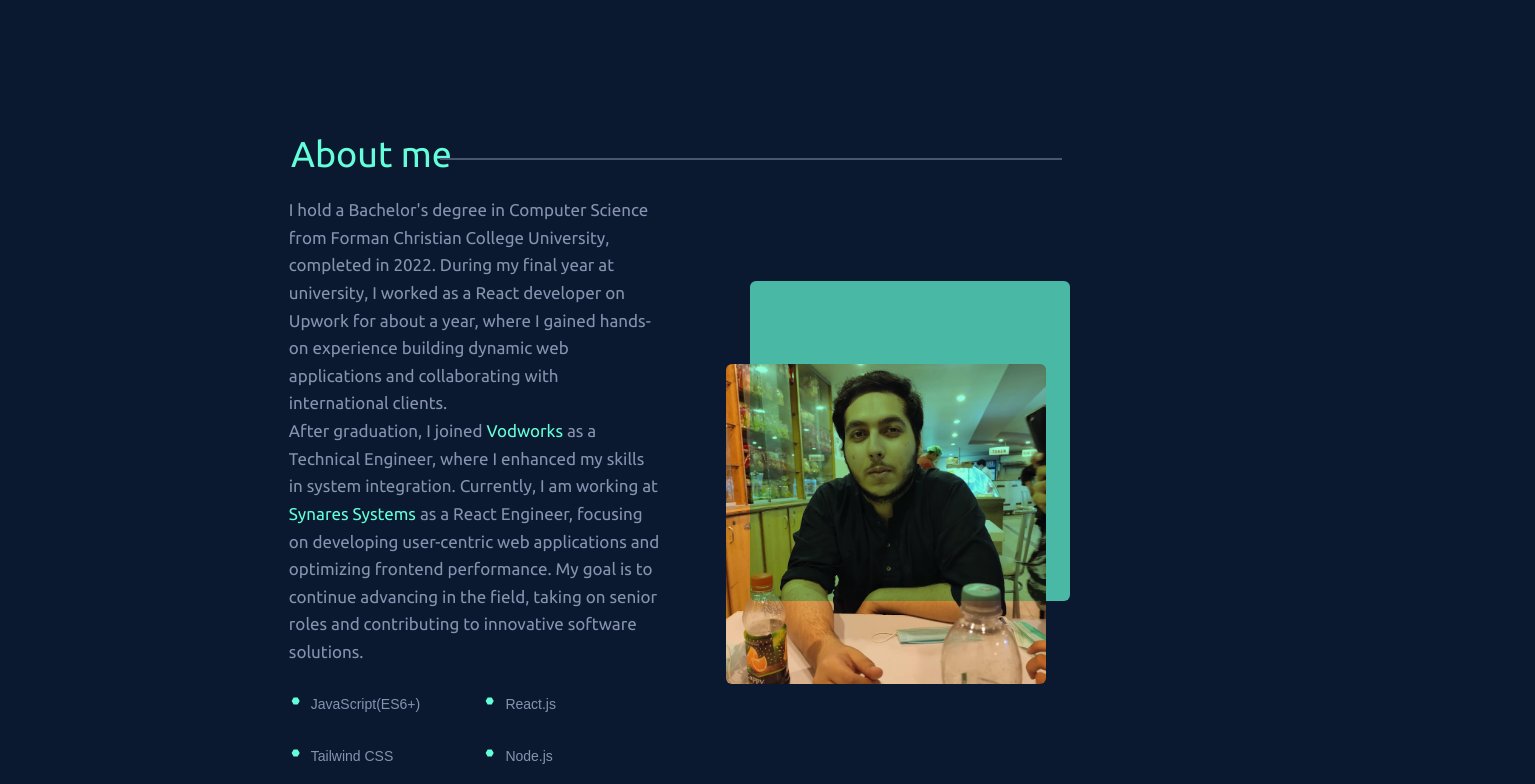
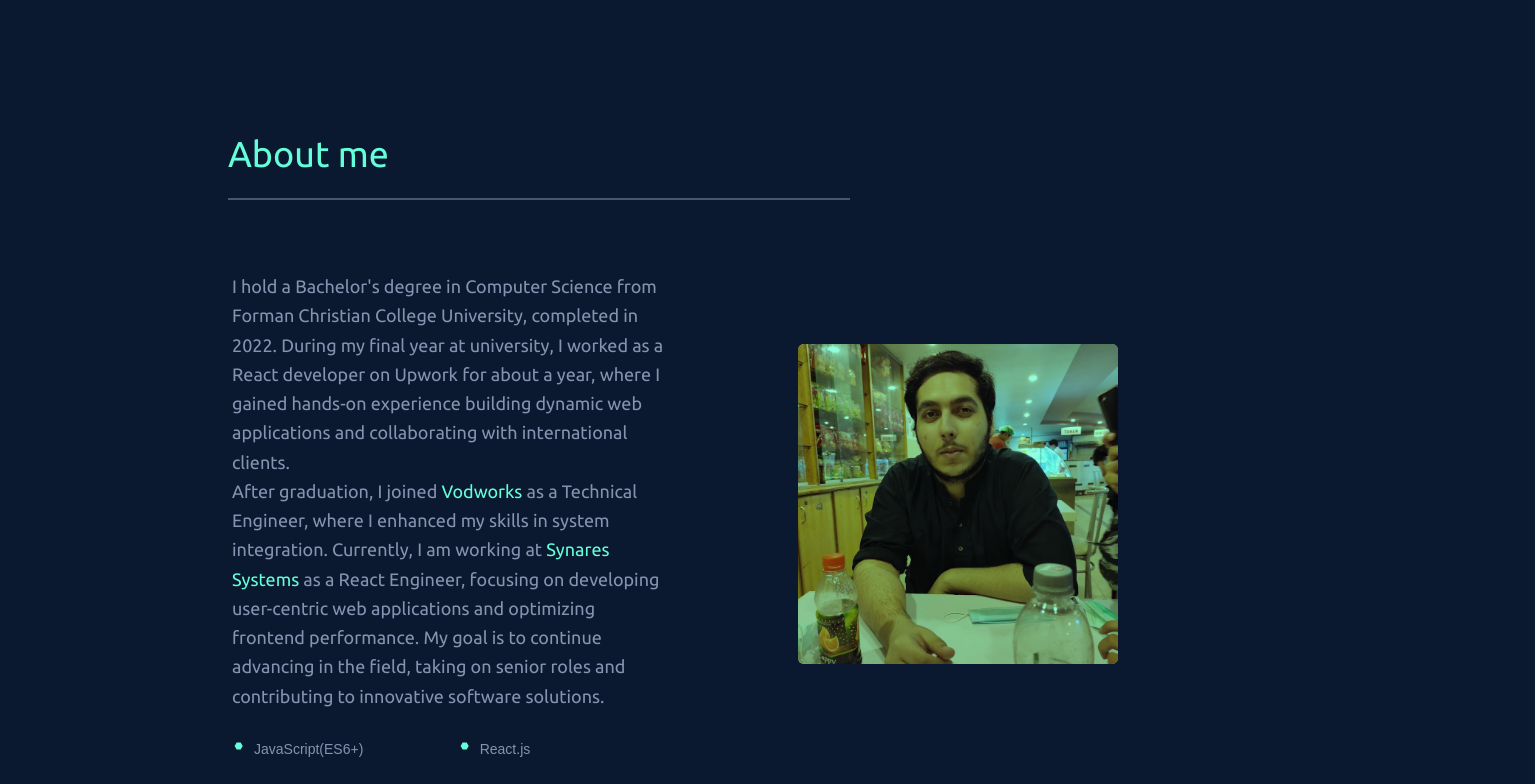
Before and after one commit to Lyfissad/Portfolio, a React (Create React App) app: page / in a window 1280 px wide. Shown: the part 840-1624 px from the top of the page, 1535 px wide, since content can reach past the window. Built offline with nearby package versions, Linux system fonts and the light colour scheme; a web font is replaced by a local one.

Commit message:
about section done for desktop and minor improvements in mobile moving to experience

```diff
--- a/src/App.css
+++ b/src/App.css
@@ -6,6 +6,7 @@ body{
   -webkit-font-smoothing: antialiased;
   -moz-osx-font-smoothing: grayscale;
   background-color: #0a192f;
+  overflow-x: hidden;
 
 }
 
--- a/src/App.jsx
+++ b/src/App.jsx
@@ -108,22 +108,22 @@ prevScrollpos = currentScrollPos;
   }
 
   return (
-    <div className="bg-navy scrollbar-thin">
+    <div className="bg-navy scrollbar-thin max-w-screen">
       <Header scrolledUp = {ScrollingUp} scrollTosec = {scrollToSection} />
       <button className="opacity-0"></button>
       {SideActive? <IoMdClose
                     className={`z-30 transition-all duration-300 m-3 fill-green
                      cursor-pointer fixed
-                      top-0 right-0 md:hidden ${ScrollingUp? "size-16" : "size-0"}`}
+                      top-0 right-0 sm:visible md:hidden ${ScrollingUp? "size-16" : "size-0"}`}
                     onClick={()=>setSideActive(!SideActive)}
                     /> : <RiMenu4Line
                     className={`z-30 transition-all duration-300 m-3 fill-green
                       cursor-pointer fixed
-                       top-0 right-0 md:hidden ${ScrollingUp? "size-16" : "size-0"}`}s
+                       top-0 right-0 sm:visible md:hidden ${ScrollingUp? "size-16" : "size-0"}`}s
                       onClick={()=>setSideActive(!SideActive)}
                 />}
       <Intro blur = {SideActive} />
-      {SideActive && <div className="w-1/5 h-5/6 fixed bottom-7 z-30" onClick = {()=>setSideActive(false)}></div>}
+      {SideActive && <div className="w-1/5 smmid:w-3/5 h-5/6 fixed bottom-7 z-30" onClick = {()=>setSideActive(false)}></div>}
       {<SideNav show = {SideActive} flip = {scrollToSection} />}
       <div ref={abouTref} id="about" className={`transition-all duration-1000 ${hasFadedIn.aboutFadedIn? "opacity-100 -translate-y-4": "opacity-0 translate-y-0"}`}>
       {<About isshowing={isVisible} blur = {SideActive}/>}
--- a/src/component/About.jsx
+++ b/src/component/About.jsx
@@ -9,13 +9,21 @@ import { VscDebugBreakpointData } from "react-icons/vsc";
 
 export default function About(props){
     return(
-    <div id="about" className={`pl-9 mb-4 mt-[30vh] md:mt-[30vh] ${props.blur? "blur-sm shadow-lg z-2" :  ""}`}>
+    <div id="about" className={`ml-9 relative md:left-[15%] midlg:ml-5 mb-4 mt-[30vh] md:mt-[30vh] ${props.blur? "blur-sm shadow-lg z-2" :  ""}`}>
+
+        <div className="flex-col gap-4">
+
         <h1 className="text-2xl
-        text-green font-semiHead
-         animate-fadeInM md:text-4xl md:relative md:left-[20.5%]">About me<hr className="w-2/4 border-darkSlate relative left-[32%] md:left-[12%] bottom-4
-         border-y"/></h1>
-        <div className="text-slate text-left font-semiHead justify-center m-1 mr-8 text-[15px] md:text-[17px] md:leading-relaxed md:max-w-[30%] md:relative md:left-[20%] animate-fadeInNoMove">
-            <h4 className="mt-5">
+        text-green font-semiHead relative
+         animate-fadeInM md:text-4xl">About me</h1>
+         <hr className="w-2/4 relative top-4 md:top-6 border-darkSlate
+         border-y"/>
+
+        </div>
+
+        <div className="text-slate relative text-left font-semiHead justify-center m-1 mr-8 text-[15px] md:text-[18px] md:leading-relaxed smmid:max-w-[90%] md:max-w-[35%] md:relative animate-fadeInNoMove">
+
+            <h4 className="mt-12 md:mt-24 flex text-start">
             I hold a Bachelor's degree in Computer Science from
             Forman Christian College University, completed in 2022. During my
             final year at university, I worked as a React developer on Upwork
@@ -30,6 +38,7 @@ export default function About(props){
             performance. My goal is to continue advancing in the field,
             taking on senior roles and contributing to innovative software
              solutions.</h4>
+
             <ul  className="grid grid-cols-2 gap-4 mt-7 font-geist text-sm">
                 <li className="mb-4 flex gap-2"><VscDebugBreakpointData  className="fill-green"/> JavaScript(ES6+)</li>
                 <li className="mb-4 flex gap-2"><VscDebugBreakpointData className="fill-green"/> React.js</li>
@@ -37,11 +46,21 @@ export default function About(props){
                 <li className="mb-4 flex gap-2"><VscDebugBreakpointData className="fill-green"/> Node.js</li>
                 <li className="mb-4 flex gap-2"><VscDebugBreakpointData className="fill-green"/> MongoDB, FireBase</li>
                 <li className="mb-4 flex gap-2"><VscDebugBreakpointData className="fill-green"/> Python</li>
-             </ul>
-             <img src=".\assets\PortfolioSitePic1.jpeg" alt="profilePic" className="rounded-md cursor-pointer hover:animate-pulse  size-64 m-auto mb-36 mt-20 md:relative md:left-[110%] md:bottom-[550px] md:size-80"/>
-             <div className="absolute inset-0 size-64 top-[684px] left-[18.25%] md:size-80 md:left-[123.5%] md:top-[85px] rounded-md md:hover:opacity-0 transition-all cursor-pointer duration-400 origin-center bg-green opacity-70 mix-blend-multiply">
-             </div>
+            </ul>
+
+            <div className="relative mt-28 mx-auto md:left-72 lg:-top-[5vh] md:-top-[10vh] midlg:left-[120%] lg:left-[130%] md:absolute midlg:absolute lg:absolute smmid:size-80 md:size-60 lg:size-80 size-64">
+
+            <img src=".\assets\PortfolioSitePic1.jpeg" alt="profilePic" className="rounded-md cursor-pointer hover:animate-pulse  w-full h-full"/>
+
+            <div className="absolute inset-0
+                rounded-md md:hover:opacity-0
+                transition-all cursor-pointer duration-400
+                origin-center bg-green opacity-70
+                mix-blend-multiply">
+            </div>
         </div>
+    </div>
+
     </div>
     )
 }
--- a/src/component/Intro.jsx
+++ b/src/component/Intro.jsx
@@ -14,7 +14,7 @@ export default function Intro(props){
                  Right now, my focus is on developing accessible, user-centered products at <a className="text-green no-underline cursor-pointer" href = "https://pk.linkedin.com/company/synares"> Synares Systems</a>.</h4>
             <a target="blank" href="https://drive.google.com/file/d/1KyjFryb4iRJLfsl9rWek0TAwEUeD67j3/view?usp=drive_link">
             <button className="transition ease-in-out delay-250 text-green
-                     border-green ml-7 -mb-5 left-10 border-solid
+                     border-green ml-7 xs:ml-2 -mb-5 left-10 border-solid
                       border p-2 pr-12 pl-12
                        rounded-md relative animate-fadeInL
                     font-semiHead md:hover:bg-green md:hover:text-navy hover:-translate-y-1" >Download my resume</button></a>
--- a/src/component/SideNav.jsx
+++ b/src/component/SideNav.jsx
@@ -6,7 +6,7 @@ export default function SideBar(props){
     <div>
             <div id = "side" className={`h-full fixed text-slightFade
             justify-center items-center flex bg-lightNavy z-20
-            right-0 top-20 bottom-0 overflow-hidden transition-all duration-300 ${props.show? "w-4/5" : "w-0"}`}>
+            right-0 top-20 bottom-0 overflow-hidden transition-all duration-300 ${props.show? "w-4/5 smmid:w-2/5" : "w-0"}`}>
                 <ul>
                     <li onClick={()=>props.flip("about")} className="hover:text-green mb-14 text-3xl cursor-pointer font-semiHead">About</li>
                     <li onClick={()=>props.flip("exp")} className="hover:text-green mb-14 text-3xl cursor-pointer font-semiHead">Experience</li>
--- a/src/index.css
+++ b/src/index.css
@@ -13,6 +13,7 @@ body {
     sans-serif;
   -webkit-font-smoothing: antialiased;
   -moz-osx-font-smoothing: grayscale;
+  overflow-x: hidden;
 }
 
 code {
--- a/tailwind.config.js
+++ b/tailwind.config.js
@@ -8,11 +8,16 @@ module.exports = {
     screens: {
       'xs': '20rem',
 
+      'xssm': {'min':'20rem', 'max': "640px"},
+
       'sm': '640px',
       // => @media (min-width: 640px) { ... }
+      'smmid' : {'min':'640px', 'max': '768px'},
 
-      'md': '768px',
+      'md': '769px',
       // => @media (min-width: 768px) { ... }
+
+      'midlg' : {'min':'800px', 'max': '1023px'},
 
       'lg': '1024px',
       // => @media (min-width: 1024px) { ... }
```
